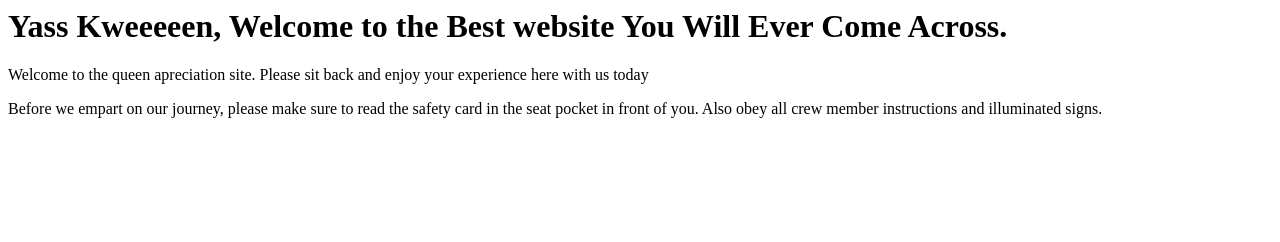
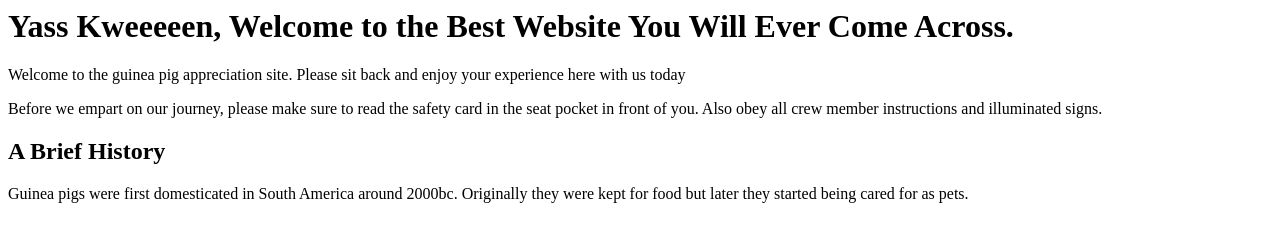
Before and after one commit to naomiholland/naomiholland.github.io, a plain HTML site: page index.html in a window 1280 px wide. Drawn offline with Linux system fonts and the light colour scheme.

Commit message:
Update index.html

```diff
--- a/index.html
+++ b/index.html
@@ -1,3 +1,6 @@
-<h1>Yass Kweeeeen, Welcome to the Best website You Will Ever Come Across.</h1>
-<p>Welcome to the queen apreciation site. Please sit back and enjoy your experience here with us today</p>
+<h1>Yass Kweeeeen, Welcome to the Best Website You Will Ever Come Across.</h1>
+<p>Welcome to the guinea pig appreciation site. Please sit back and enjoy your experience here with us today</p>
 <p>Before we empart on our journey, please make sure to read the safety card in the seat pocket in front of you. Also obey all crew member instructions and illuminated signs.</p>
+
+<h2>A Brief History</h2>
+<p>Guinea pigs were first domesticated in South America around 2000bc. Originally they were kept for food but later they started being cared for as pets.
```
